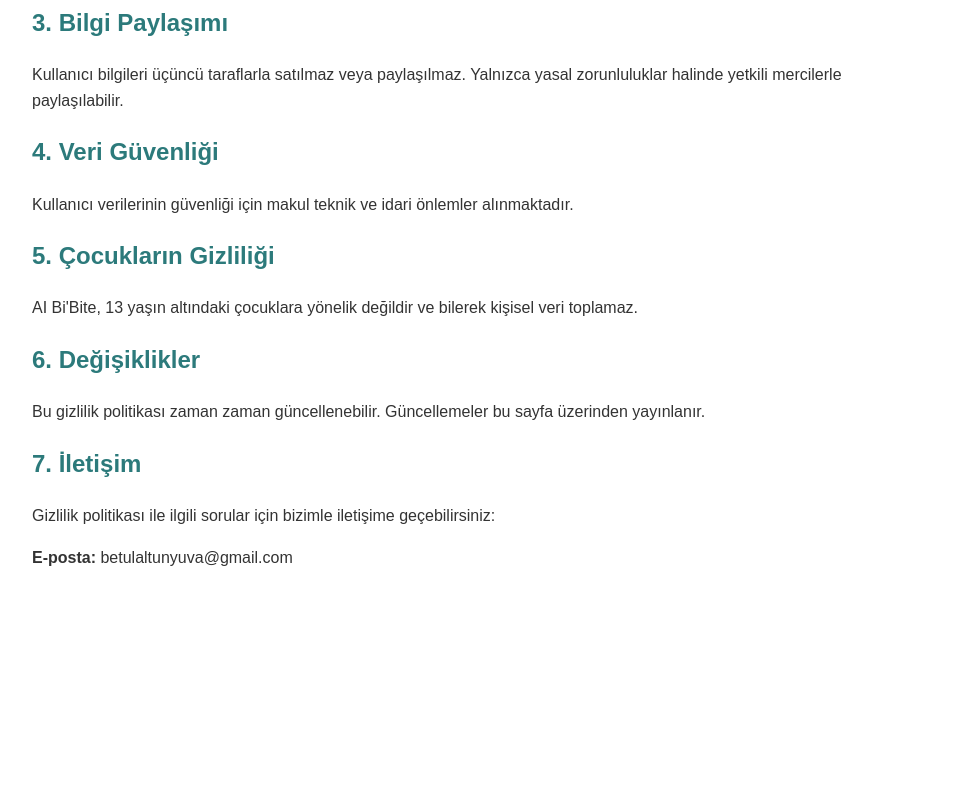
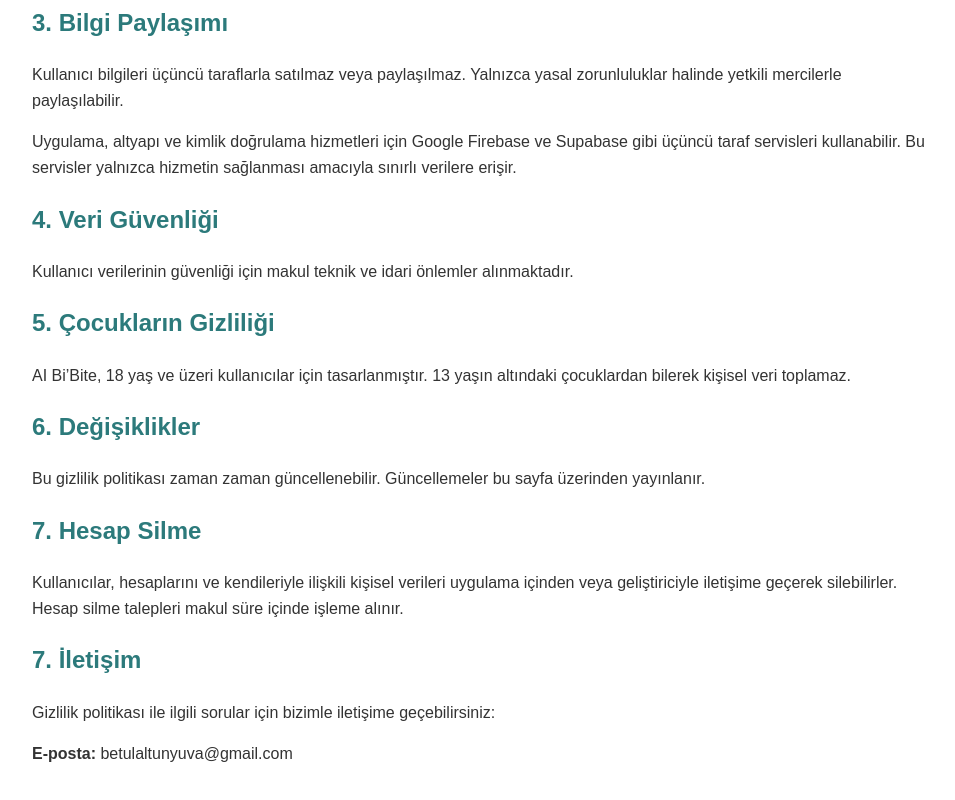
Before and after one commit to betulaltunyuva/ai-bibite-privacy-policy, a plain HTML site: page index.html in a window 1280 px wide. Shown: the part 480-1280 px from the top of the page, without its empty margins (158-1113 px from the left). Before the commit the page ends 1126 px from the top, so only its background shows below. Drawn offline with Linux system fonts and the light colour scheme.

Commit message:
Update privacy policy sections and add account deletion info

```diff
--- a/index.html
+++ b/index.html
@@ -37,14 +37,30 @@
 <h2>3. Bilgi Paylaşımı</h2>
 <p>Kullanıcı bilgileri üçüncü taraflarla satılmaz veya paylaşılmaz. Yalnızca yasal zorunluluklar halinde yetkili mercilerle paylaşılabilir.</p>
 
+<p>
+Uygulama, altyapı ve kimlik doğrulama hizmetleri için
+Google Firebase ve Supabase gibi üçüncü taraf servisleri kullanabilir.
+Bu servisler yalnızca hizmetin sağlanması amacıyla sınırlı verilere erişir.
+</p>
+
 <h2>4. Veri Güvenliği</h2>
 <p>Kullanıcı verilerinin güvenliği için makul teknik ve idari önlemler alınmaktadır.</p>
 
 <h2>5. Çocukların Gizliliği</h2>
-<p>AI Bi'Bite, 13 yaşın altındaki çocuklara yönelik değildir ve bilerek kişisel veri toplamaz.</p>
+<p>
+AI Bi’Bite, 18 yaş ve üzeri kullanıcılar için tasarlanmıştır.
+13 yaşın altındaki çocuklardan bilerek kişisel veri toplamaz.
+</p>
 
 <h2>6. Değişiklikler</h2>
 <p>Bu gizlilik politikası zaman zaman güncellenebilir. Güncellemeler bu sayfa üzerinden yayınlanır.</p>
+
+<h2>7. Hesap Silme</h2>
+<p>
+Kullanıcılar, hesaplarını ve kendileriyle ilişkili kişisel verileri
+uygulama içinden veya geliştiriciyle iletişime geçerek silebilirler.
+Hesap silme talepleri makul süre içinde işleme alınır.
+</p>
 
 <h2>7. İletişim</h2>
 <p>Gizlilik politikası ile ilgili sorular için bizimle iletişime geçebilirsiniz:</p>
```
